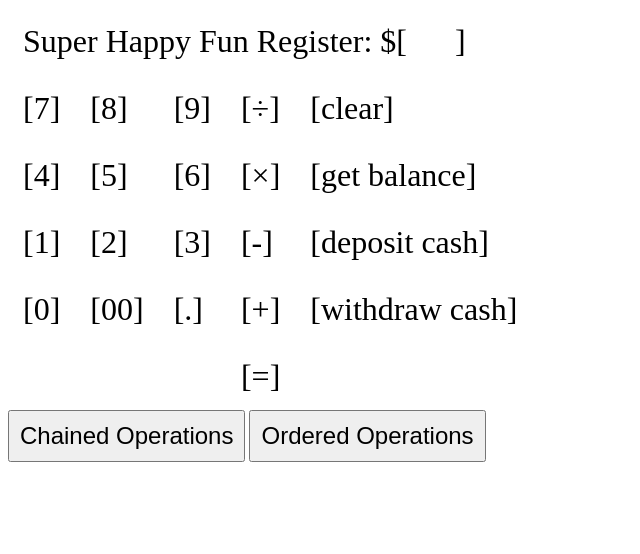
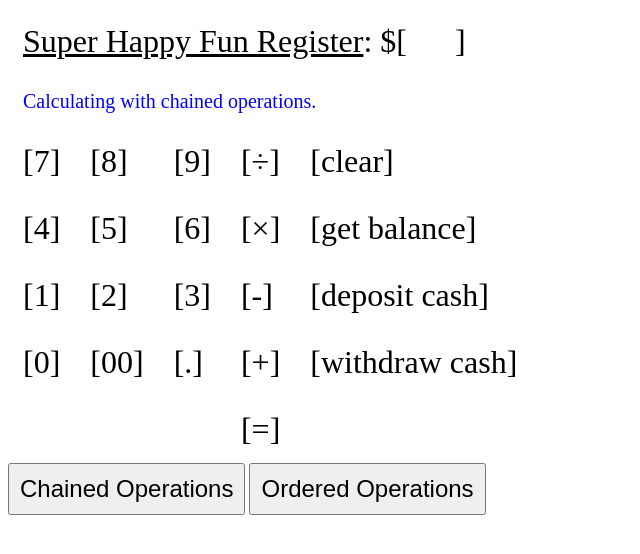
Before and after one commit to devleague/Cash-Register, a plain HTML site: page index.html in a window 1280 px wide. Both pictures are taken after a click on the button "Chained Operations". Shown: the whole page, without its empty margins (0-640 px from the left). Drawn offline with Linux system fonts and the light colour scheme.

Commit message:
Incremental improvements: some button functionality.

```diff
--- a/index.html
+++ b/index.html
@@ -11,11 +11,15 @@
   <body>
     <section>
   <!-- insert display -->
-      <div style="padding: 15px; font-size: 200%; display: inline-block">Super Happy Fun Register: $[</div>
+      <div style="padding: 15px; font-size: 200%; display: inline-block"><u>Super Happy Fun Register</u>: $[</div>
       <div id="display" style="padding: 5px; font-size: 200%; display: inline-block"></div>
       <div style="padding: 15px; font-size: 200%; display: inline-block">]</div>
 
       <br>
+
+      <div>
+        <p id="opAlert" style="color: blue; font-size: 125%">Calculating with ordered operations.</p>
+      </div>
 
       <!-- insert 789 divide clear -->
       <div class="row">
--- a/js/cash_register.js
+++ b/js/cash_register.js
@@ -99,6 +99,7 @@ var press = {
     display.innerHTML = '';
     calculator.total = null;
     calculator.lastOperator = [];
+    document.getElementById("opAlert").innerHTML = "Calculating with chained operations.";
     // import chainoperations.js module
 
 
@@ -108,6 +109,7 @@ var press = {
     display.innerHTML = '';
     calculator.total = null;
     calculator.lastOperator = [];
+    document.getElementById("opAlert").innerHTML = "Calculating with ordered operations.";
     // import orderedoperations.js module
 
 
```
